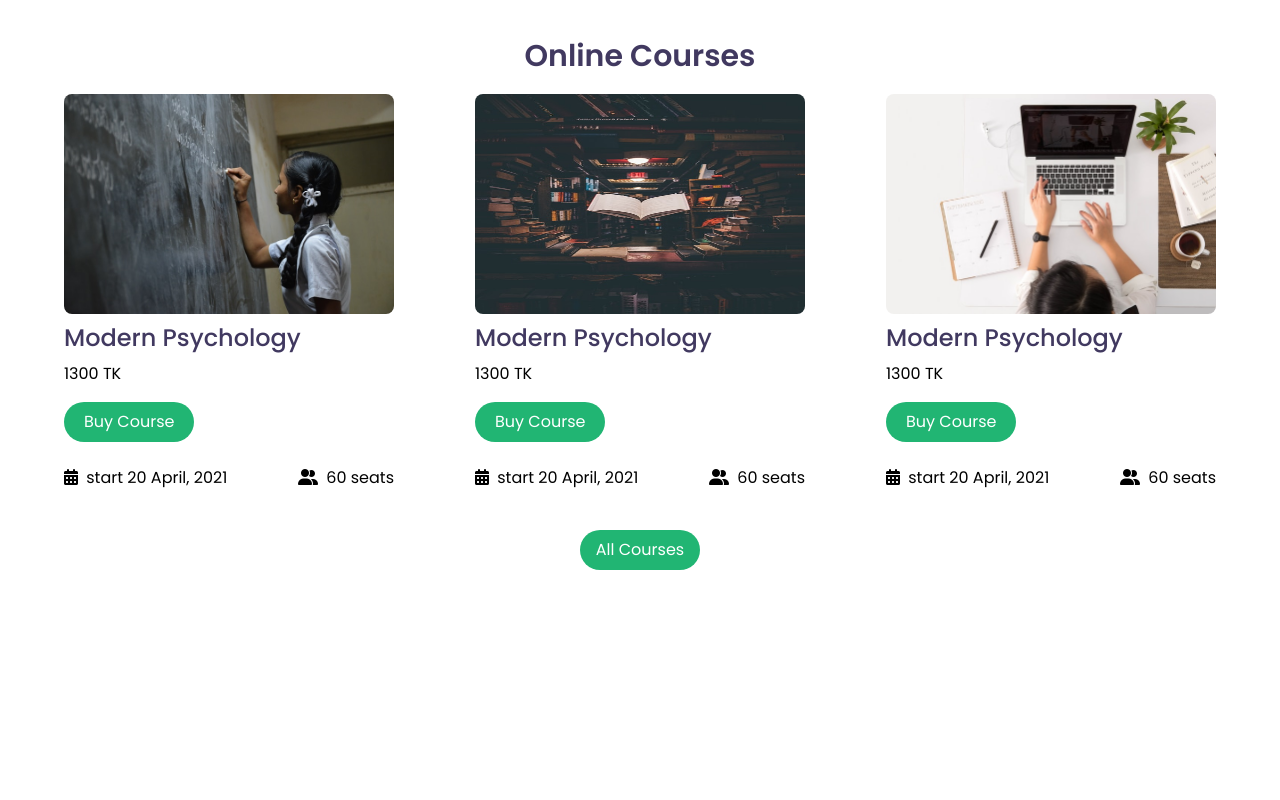
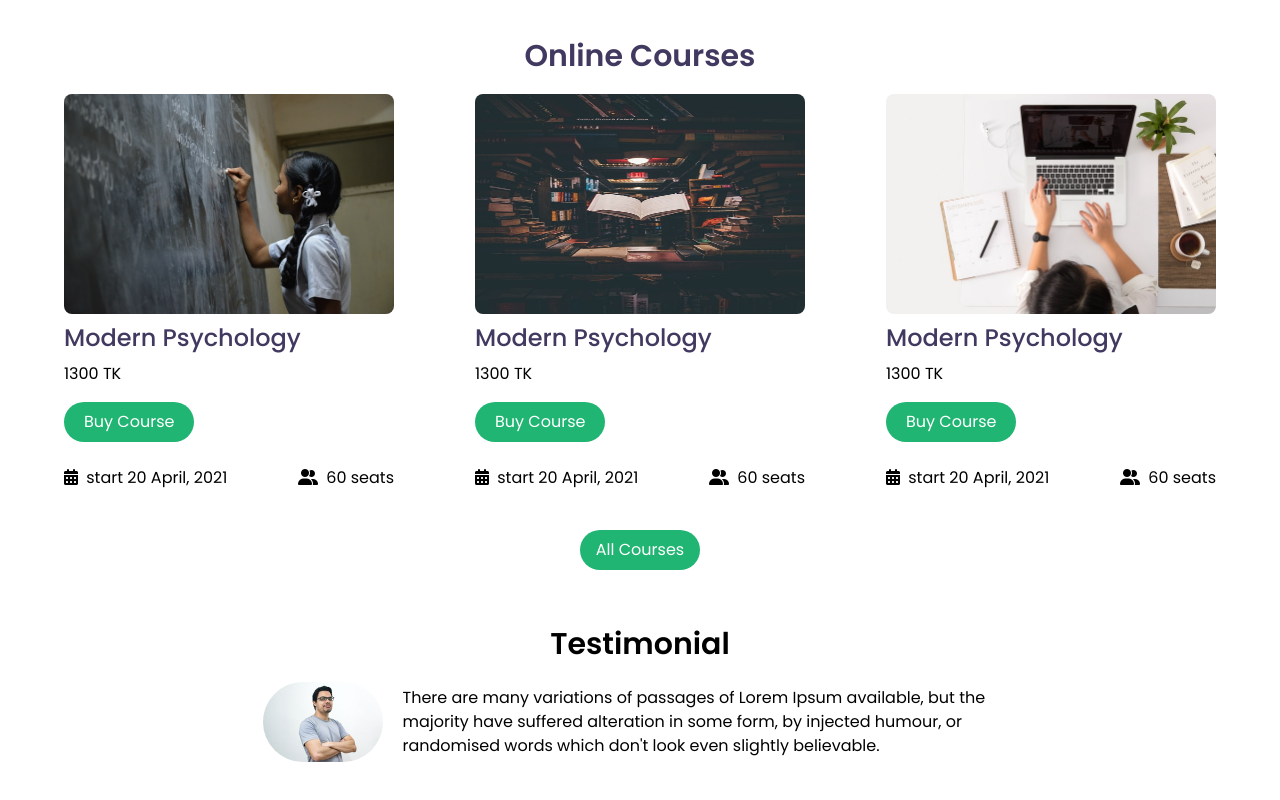
Before and after one commit to rexaulrana/e-school, a plain HTML site: page index.html in a window 1280 px wide. Shown: the part 814-1614 px from the top of the page. Before the commit the page ends 1384 px from the top, so only its background shows below. Drawn offline with nearby package versions, Linux system fonts and the light colour scheme.

Commit message:
testimonial  section added

```diff
--- a/index.html
+++ b/index.html
@@ -188,13 +188,32 @@
             </div>
           </div>
         </div>
-
-        <div class="flex justify-center mt-10">
+        <div class="flex justify-center mt-10 mb-14">
           <button class="btn bg-[#21B573] text-white rounded-full py-2 px-4">
             All Courses
           </button>
         </div>
       </section>
+
+      <!-- Testimonial section -->
+      <section class="mb-10">
+        <h5 class="text-3xl font-semibold text-center mb-5">Testimonial</h5>
+        <div
+          class="flex flex-col md:flex-row md:justify-center items-center md:gap-5 md:w-[755px] md:mx-auto"
+        >
+          <img
+            class="rounded-full mb-3 md:mb-0 w-[120px]"
+            src="./images/customer.jpeg"
+            alt=""
+          />
+          <h3 class="">
+            There are many variations of passages of Lorem Ipsum available, but
+            the majority have suffered alteration in some form, by injected
+            humour, or randomised words which don't look even slightly
+            believable.
+          </h3>
+        </div>
+      </section>
     </div>
   </body>
 </html>
```
Also changed, not shown: images/customer.jpeg (added).
